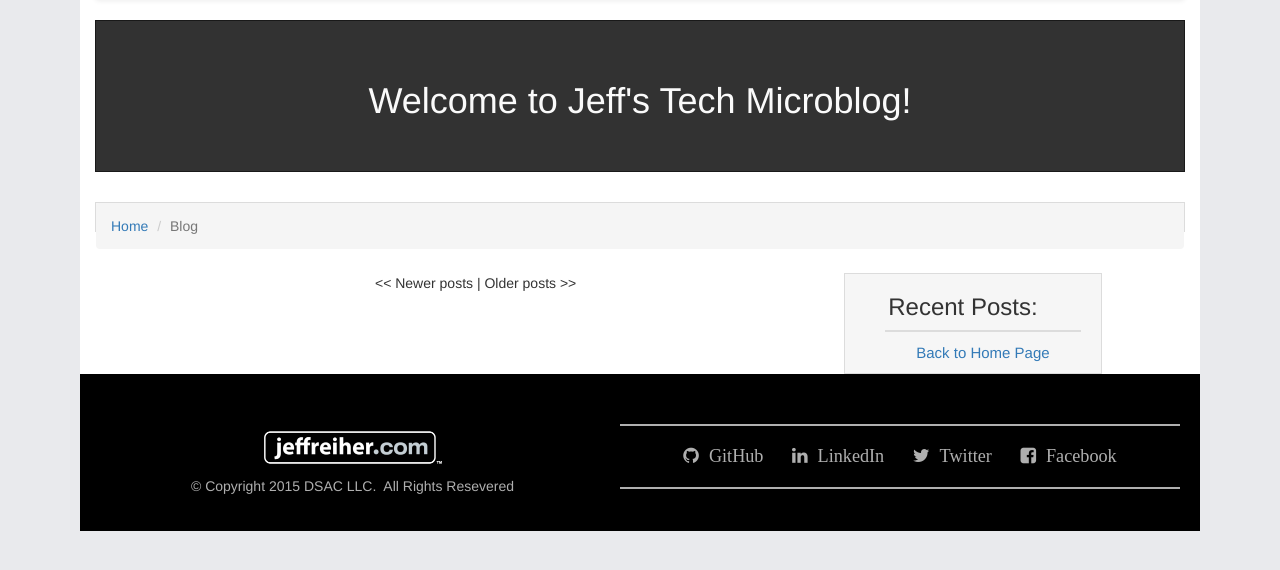
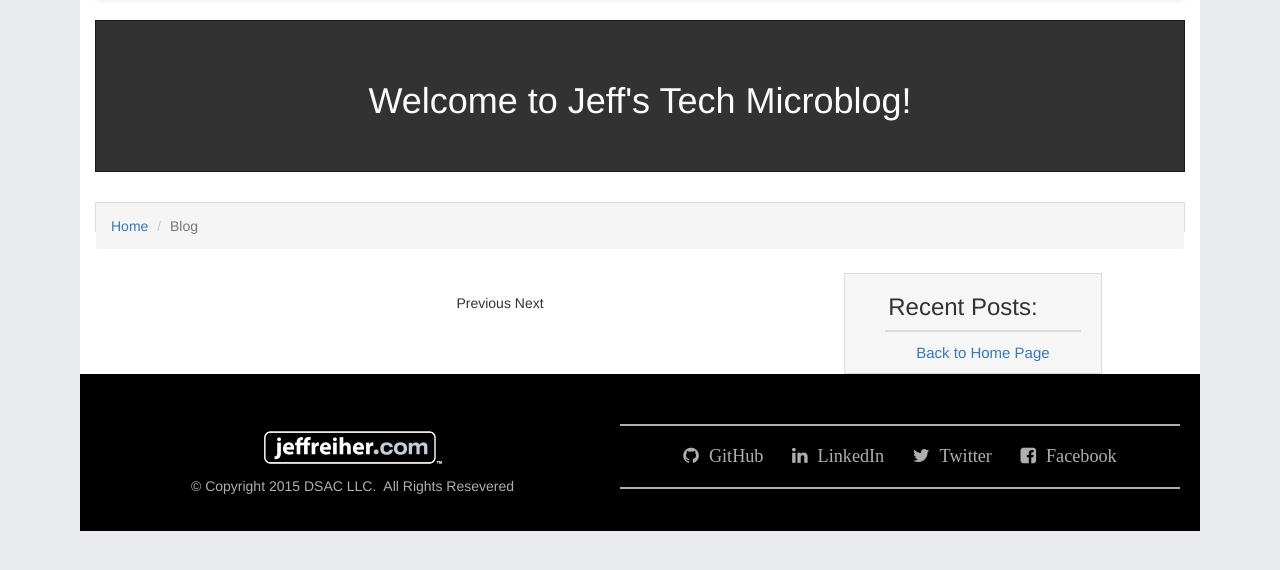
Before and after one commit to jreiher2003/jeff-heroku, a Flask app: page /blog in a window 1280 px wide. Shown: the part 52-622 px from the top of the page. Run offline with Flask 2, Linux system fonts and the light colour scheme; data that the repository does not hold is empty; some libraries are stand-ins or nearby versions.

Commit message:
Add pager nav ul class to blog

```diff
--- a/app/templates/blog.html
+++ b/app/templates/blog.html
@@ -63,9 +63,13 @@
 		<br>
 		{% endfor %}
 		<div class="row">
-			<div class="col-xs-12 col-xs-offset-2 col-sm-12 col-sm-offset-5 col-md-6 col-md-offset-4">
-		{% if posts.has_prev %}<a href="{{ url_for('blog', page=posts.prev_num) }}">&lt;&lt; Newer posts</a>{% else %}&lt;&lt; Newer posts{% endif %} |
-		{% if posts.has_next %}<a href="{{ url_for('blog', page=posts.next_num) }}">Older posts &gt;&gt;</a>{% else %}Older posts &gt;&gt;{% endif %}<br>
+			<div class="col-xs-12 col-xs-offset-1 col-sm-12 col-sm-offset-5 col-md-6 col-md-offset-4">
+				<nav>
+					<ul class="pager">
+						{% if posts.has_prev %}<li><a href="{{ url_for('blog', page=posts.prev_num) }}">Previous</a></li>{% else %}<li>Previous</li>{% endif %}
+						{% if posts.has_next %}<li><a href="{{ url_for('blog', page=posts.next_num) }}">Next</a></li>{% else %}<li>Next</li> {% endif %}
+					</ul>
+				</nav>
 		</div>
 		</div>
 		<br>
```
